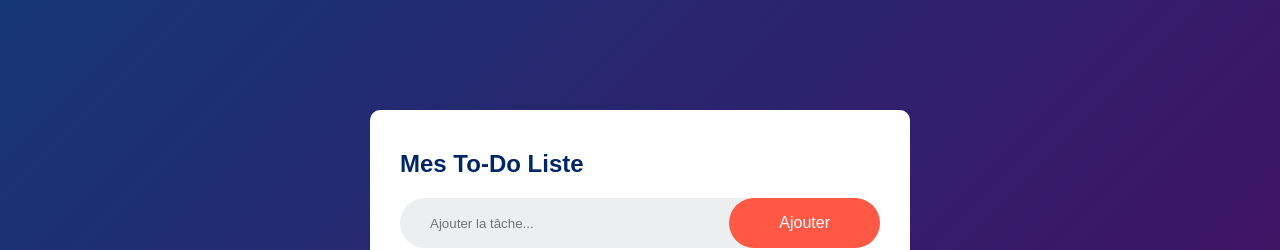
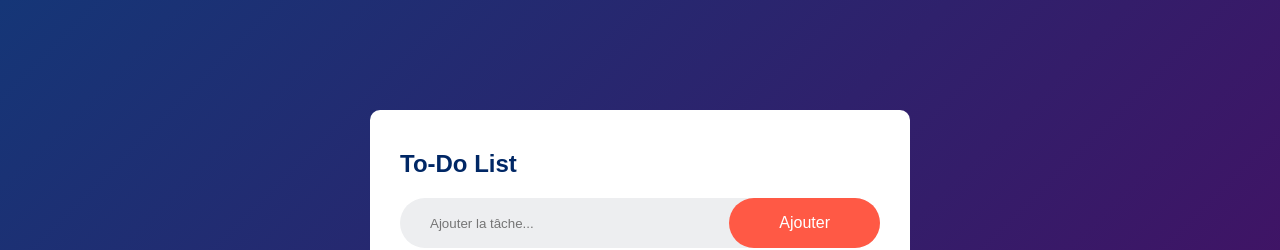
Before and after one commit to tletranvn/todolist, a plain HTML site: page index.html in a window 1280 px wide. Shown: the top 250 px of the page. Drawn offline with Linux system fonts and the light colour scheme.

Commit message:
Change Name

```diff
--- a/index.html
+++ b/index.html
@@ -10,7 +10,7 @@
 
     <div class="container">
        <div class="todo-app">
-        <h2>Mes To-Do Liste</h2>
+        <h2>To-Do List</h2>
         <div class="row">
             <input type="text" id="input-box" placeholder="Ajouter la tâche...">
             <button id="add-button">Ajouter</button>
```
